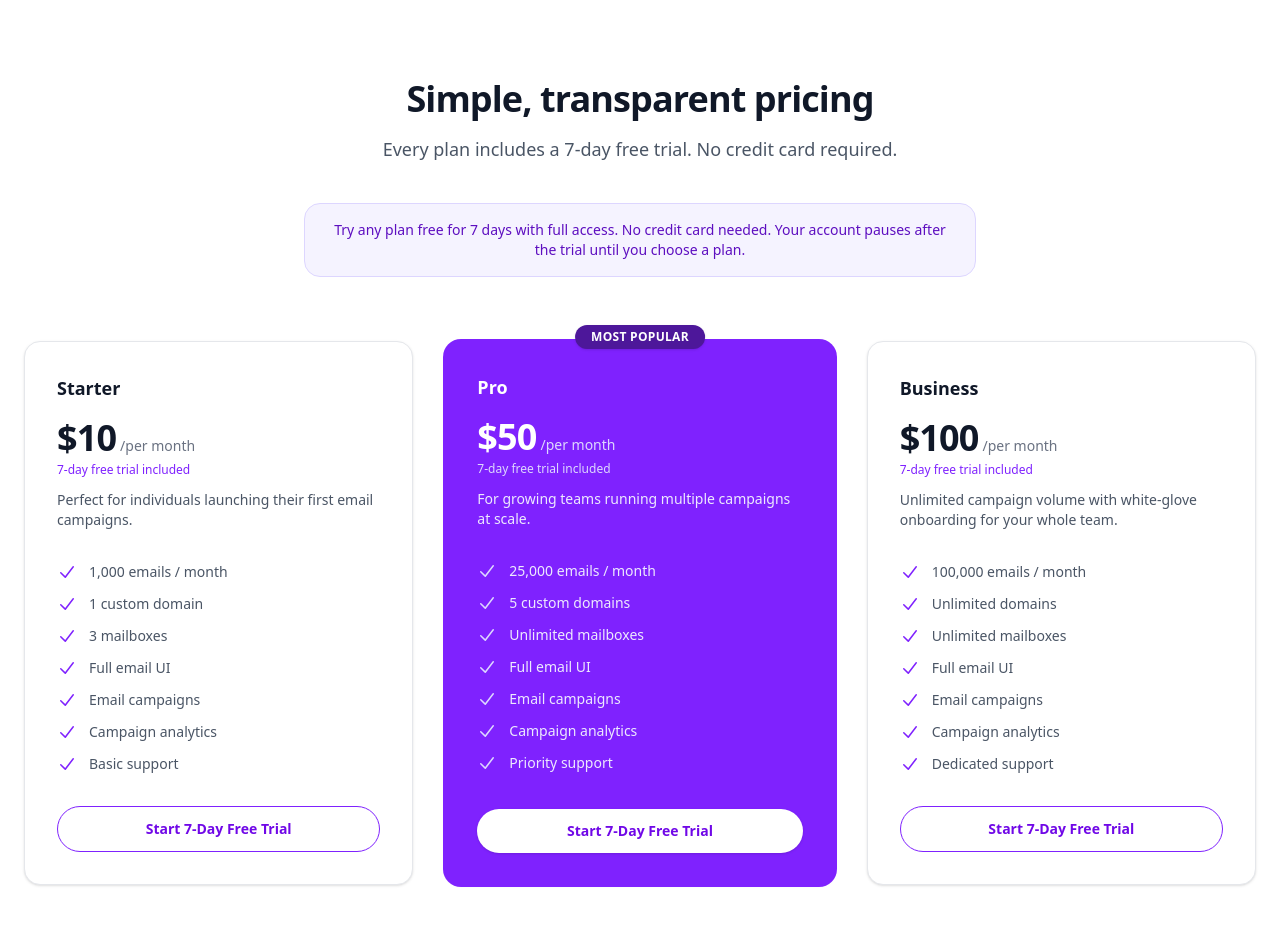
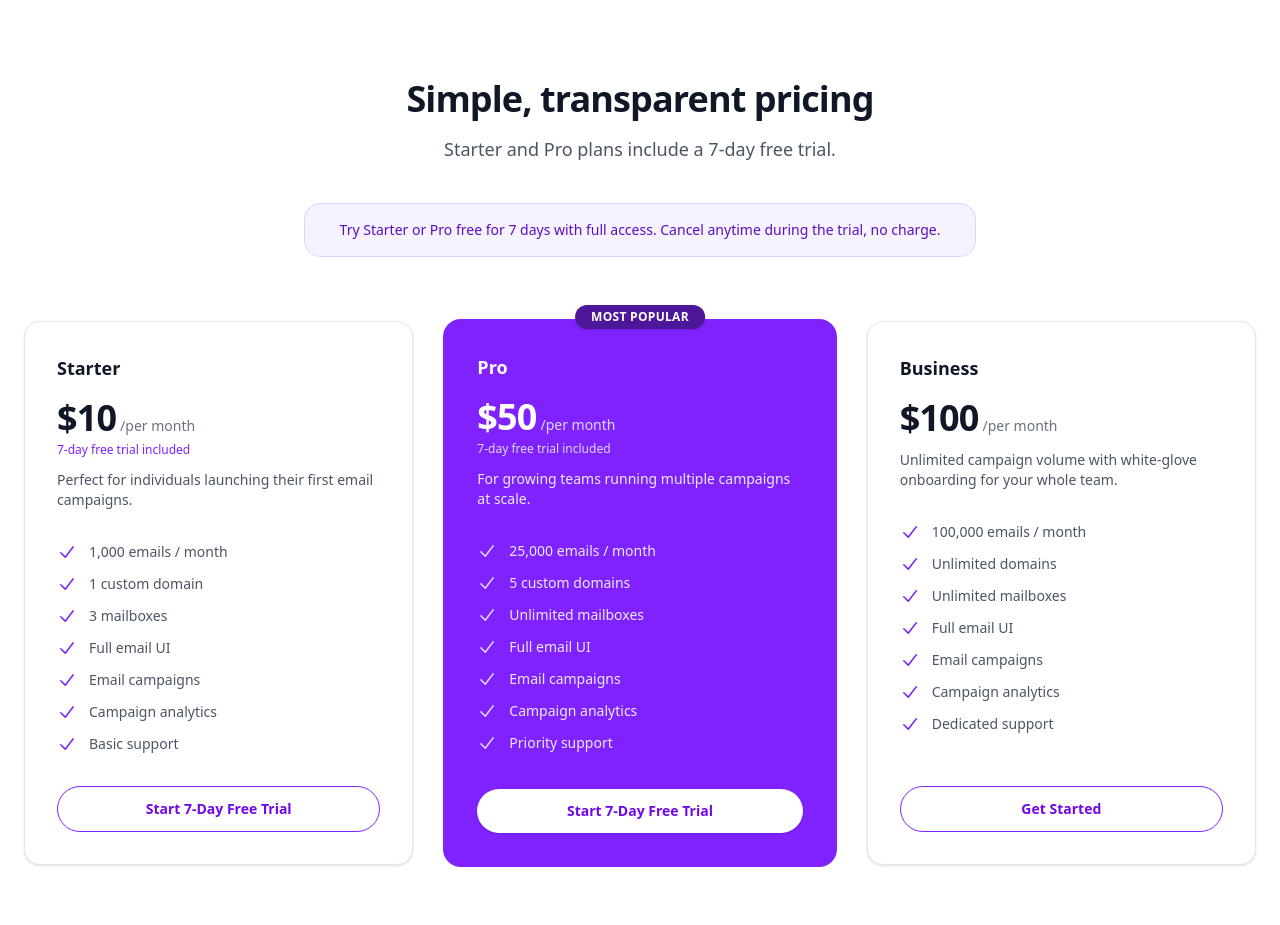
Before and after one commit to DebasishBarai/mailmark, a Next.js app: page / in a window 1280 px wide. Shown: the part 6260-7185 px from the top of the page. Built offline with nearby package versions, Linux system fonts and the light colour scheme; no server answers.

Commit message:
pricing updated

```diff
--- a/app/components/Pricing.tsx
+++ b/app/components/Pricing.tsx
@@ -16,6 +16,7 @@ const plans = [
       "Basic support",
     ],
     cta: "Start 7-Day Free Trial",
+    hasTrial: true,
     highlighted: false,
   },
   {
@@ -33,6 +34,7 @@ const plans = [
       "Priority support",
     ],
     cta: "Start 7-Day Free Trial",
+    hasTrial: true,
     highlighted: true,
   },
   {
@@ -49,7 +51,9 @@ const plans = [
       "Campaign analytics",
       "Dedicated support",
     ],
-    cta: "Start 7-Day Free Trial",
+    // cta: "Start 7-Day Free Trial",
+    cta: "Get Started",
+    hasTrial: false,
     highlighted: false,
   },
 ];
@@ -80,14 +84,16 @@ export default function Pricing() {
             Simple, transparent pricing
           </h2>
           <p className="mx-auto mt-4 max-w-2xl text-lg text-gray-600 dark:text-gray-400">
-            Every plan includes a 7-day free trial. No credit card required.
+            {/* Every plan includes a 7-day free trial. No credit card required. */}
+            Starter and Pro plans include a 7-day free trial.
           </p>
         </div>
 
         {/* Trial banner */}
         <div className="mx-auto mt-10 max-w-2xl rounded-2xl border border-violet-200 bg-violet-50 px-6 py-4 text-center dark:border-violet-800 dark:bg-violet-950/30">
           <p className="text-sm font-medium text-violet-800 dark:text-violet-300">
-            Try any plan free for 7 days with full access. No credit card needed. Your account pauses after the trial until you choose a plan.
+            {/* Try any plan free for 7 days with full access. No credit card needed. Your account pauses after the trial until you choose a plan. */}
+            Try Starter or Pro free for 7 days with full access. Cancel anytime during the trial, no charge.
           </p>
         </div>
 
@@ -124,11 +130,14 @@ export default function Pricing() {
                     /{plan.period}
                   </span>
                 </div>
+                {/* 7-day free trial included – only for plans with hasTrial */}
+                {plan.hasTrial && (
                 <p
                   className={`mt-1 text-xs font-medium ${plan.highlighted ? "text-violet-200" : "text-violet-600 dark:text-violet-400"}`}
                 >
                   7-day free trial included
                 </p>
+                )}
                 <p
                   className={`mt-3 text-sm ${plan.highlighted ? "text-violet-100" : "text-gray-600 dark:text-gray-400"}`}
                 >
--- a/convex/subscriptions.ts
+++ b/convex/subscriptions.ts
@@ -2,7 +2,8 @@ import { action, internalMutation, mutation, query } from "./_generated/server";
 import { internal } from "./_generated/api";
 import { v } from "convex/values";
 
-const TRIAL_DURATION_MS = 7 * 24 * 60 * 60 * 1000; // 7 days
+// const TRIAL_DURATION_MS = 7 * 24 * 60 * 60 * 1000; // 7 days
+const TRIAL_DURATION_MS = 0; // 0 days – upgrade required immediately
 
 const PLANS = {
   starter: { priceMonthly: 1000 },
```
Also changed, not shown: 1 other file (tests, documents, lock files or other folders).
